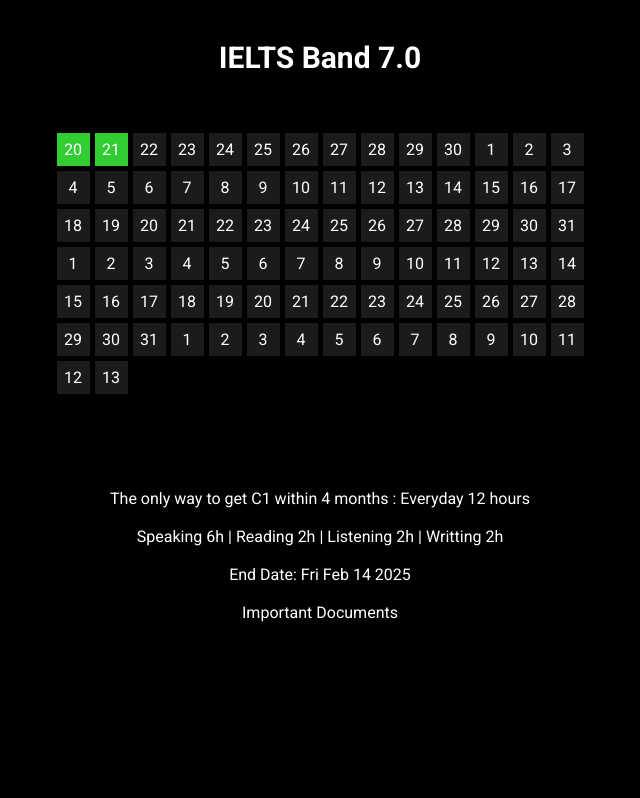
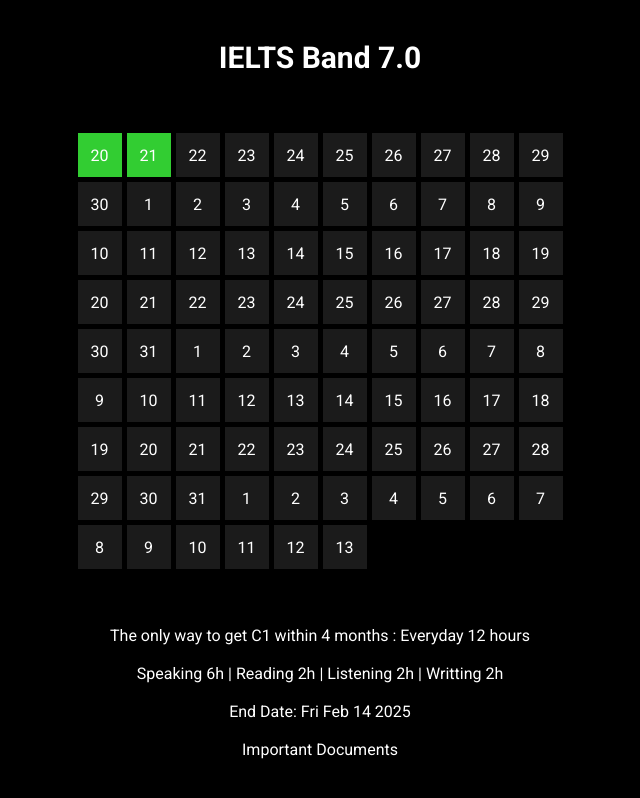
Before and after one commit to akramthedev/die-deutsch-traum, a React (Create React App) app: page / in a window 1280 px wide. Shown: the whole page, without its empty margins (320-960 px from the left). Built offline with nearby package versions, Linux system fonts and the light colour scheme.

Commit message:
Update App.css

```diff
--- a/src/App.css
+++ b/src/App.css
@@ -26,14 +26,14 @@
 
   .grid {
     display: grid;
-    grid-template-columns: repeat(14, 33px);
-    grid-template-rows: repeat(8, 33px);
+    grid-template-columns: repeat(10, 44px);
+    grid-template-rows: repeat(9, 44px);
     gap: 5px;
   }
 
   .square {
-    width: 33px;
-    height: 33px;
+    width: 44px;
+    height: 44px;
     background-color: rgb(27, 27, 27);
      display: flex;
     color: white;
```
